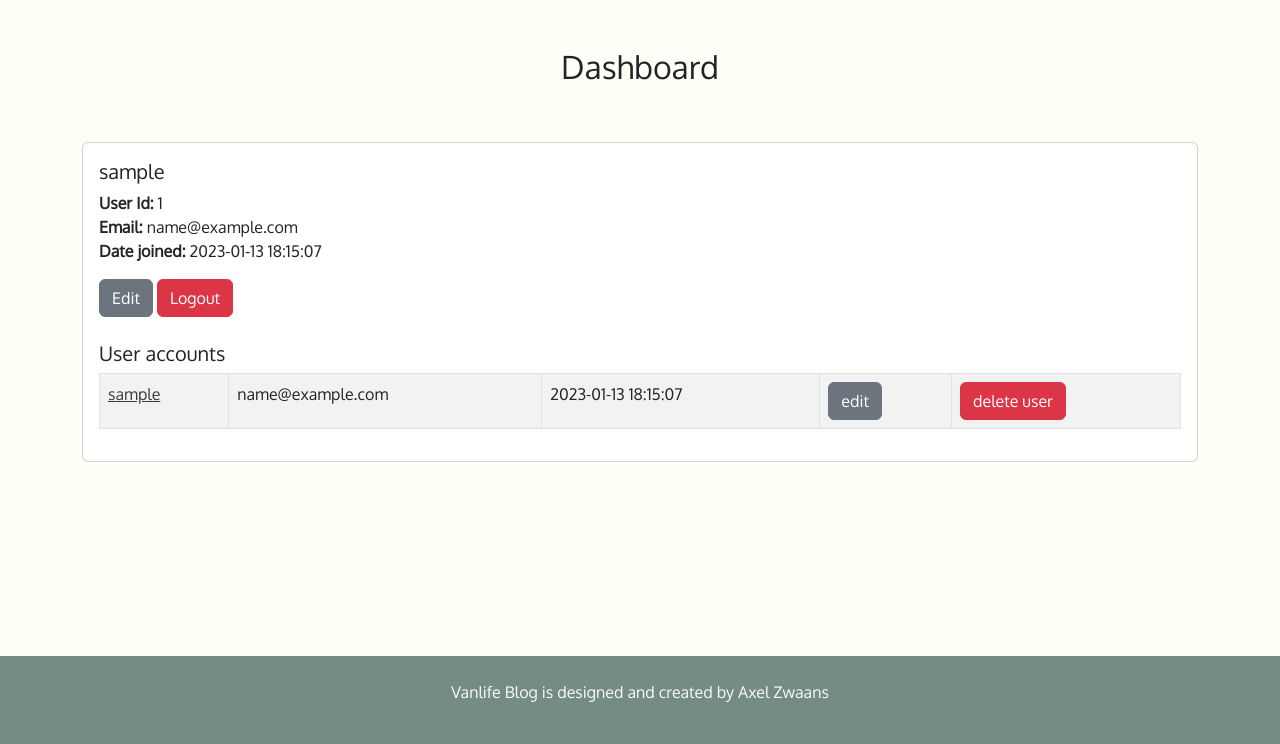
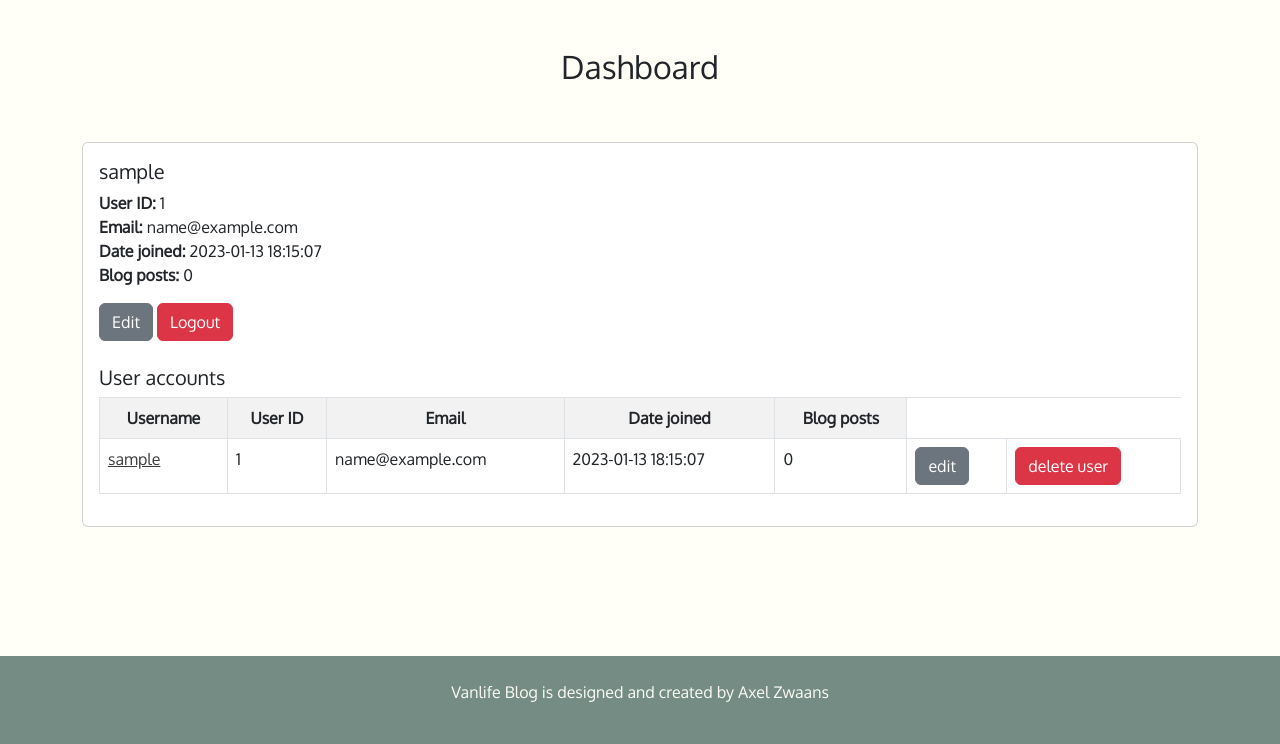
Before and after one commit to axelzwaans/do-it, a Flask app: page /dashboard in a window 1280 px wide. Shown: the part 56-800 px from the top of the page. Run offline with Flask 2, Linux system fonts and the light colour scheme; the visitor is signed in with stand-in values (Sample User, id 1); data comes from the database, SQL or seed files in the repository; data that the repository does not hold is empty; some libraries are stand-ins or nearby versions.

Commit message:
Finish edit user functionality

```diff
--- a/vanlife_blog/routes.py
+++ b/vanlife_blog/routes.py
@@ -107,6 +107,7 @@ def delete_comment(comment_id):
     if not comment:
         flash('Comment does not exist', 'error')
     else:
+        flash('Comment deleted', 'success')
         db.session.delete(comment)
         db.session.commit()
 
@@ -138,35 +139,40 @@ def like(post_id):
 @login_required
 def dashboard():
     app_users = User.query.order_by(User.date_created)
-    return render_template('dashboard.html', app_users=app_users)
+    admin = current_user.id
+
+    return render_template('dashboard.html', app_users=app_users, admin=admin)
 
 
 # Edit User
 @app.route('/edit_user/<id>', methods=['GET', 'POST'])
 @login_required
 def edit_user(id):
-    username_to_update = User.query.get_or_404(id)
-    print("/n/n---++++----/n/n")
-    print(username_to_update)
+    username_to_update = User.query.filter_by(id=id).first()
 
     if request.method == 'POST':
-        username_to_update.username = request.form['username']
-        try:
+        text = request.form.get('username')
+        username = request.form.get('username')
+        username_exists = User.query.filter_by(username=username).first()
+
+        if not text:
+            flash('Username cannot be empty', 'error')
+        elif username_exists:
+            flash('Username is already in use', 'error')
+        else:
+            username_to_update.username = request.form['username']
             db.session.commit()
             flash('Username updated', 'success')
-            return render_template('edit_user.html', username_to_update=username_to_update)
-        except:
-            flash('Unable to edit user', 'error')
-            return render_template('edit_user.html', username_to_update=username_to_update)
-    else:
-        return render_template('edit_user.html', username_to_update=username_to_update)
+            return redirect(url_for('dashboard'))
+
+    return render_template('edit_user.html', username_to_update=username_to_update)
 
 
 # Delete user
-@app.route("/delete_user/user_id", methods=['GET', 'POST'])
+@app.route("/delete_user/id", methods=['GET', 'POST'])
 @login_required
 def delete_user(user_id):
-    user = User.query.filter_by(id=id).first()
+    user_to_delete = User.query.filter_by(id=id).first()
 
     if not post:
         flash("User does not exist", 'error')
--- a/vanlife_blog/static/css/style.css
+++ b/vanlife_blog/static/css/style.css
@@ -73,3 +73,7 @@ a {
     height: auto;
     overflow-y: scroll;
 }
+
+th {
+    text-align: center;
+}
--- a/vanlife_blog/templates/dashboard.html
+++ b/vanlife_blog/templates/dashboard.html
@@ -9,20 +9,31 @@
         <div class="card-body">
             <h5 class="card-title">{{ current_user.username }}</h5>
             <p class="card-text">
-                <strong>User Id: </strong>{{ current_user.id }} <br>
+                <strong>User ID: </strong>{{ current_user.id }} <br>
                 <strong>Email: </strong>{{ current_user.email }} <br>
                 <strong>Date joined: </strong>{{ current_user.date_created }} <br>
+                <strong>Blog posts: </strong>{{ current_user.posts | length }}
             </p>
             <a href="{{ url_for('edit_user', id=current_user.id) }}" class="btn btn-secondary">Edit</a>
             <a href="{{ url_for('logout') }}" class="btn btn-danger">Logout</a>
             <br><br>
+            {% if admin == 1 %}
             <h5 class="card-title">User accounts</h5>
             <table class="table table-hover table-bordered table-striped">
+                <tr>
+                    <th>Username</th>
+                    <th>User ID</th>
+                    <th>Email</th>
+                    <th>Date joined</th>
+                    <th>Blog posts</th>
+                </tr>
                 {% for app_user in app_users %}
                 <tr>
-                    <td><a href="">{{ app_user.username }}</a></td>
+                    <td><a href="/posts/{{app_user.username}}">{{ app_user.username }}</a></td>
+                    <td>{{ app_user.id }}</td>
                     <td>{{ app_user.email }}</td>
                     <td>{{ app_user.date_created }}</td>
+                    <td>{{ app_user.posts | length }}</td>
                     <td><a href="{{ url_for('edit_user', id=app_user.id) }}" class="btn btn-secondary" tabindex="-1"
                             role="button" aria-disabled="true">edit</a></td>
                     <td><a href="" class="btn btn-danger" tabindex="-1"
@@ -30,6 +41,7 @@
                 </tr>
                 {% endfor %}
             </table>
+            {% endif %}
         </div>
     </div>
 </div>
--- a/vanlife_blog/templates/edit_user.html
+++ b/vanlife_blog/templates/edit_user.html
@@ -7,8 +7,7 @@
     <h2 class="p-5" align="center">Edit user</h2>
     <form class="col-6 row g-3" method="POST">
         <div class="col-md-12">
-            <label for="username">Username</label>
-            <input type="text" class="form-control" name="username" id="username" placeholder="Select a username">
+            <input type="text" class="form-control" name="username" id="username" placeholder="Select a new username">
         </div>
         <div class="col-12">
             <button type="submit" class="btn btn-outline-secondary">Update</button>
```
